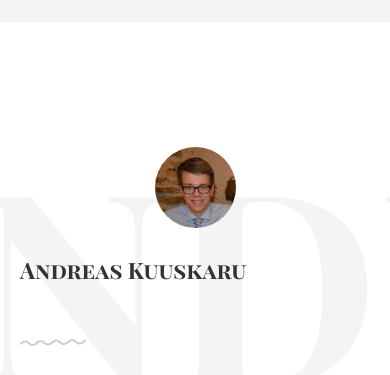
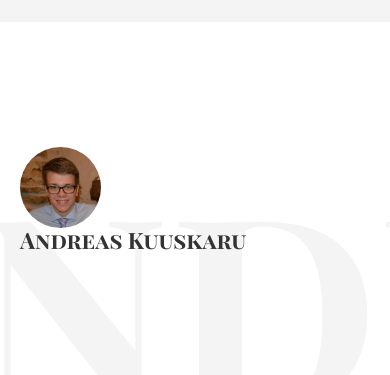
Before and after one commit to andrkuu/my-cv, a plain HTML site: page index.html in a window 390 px wide. Shown: the part 71-446 px from the top of the page. Drawn offline with Linux system fonts and the light colour scheme.

Commit message:
design changes

```diff
--- a/css/custom.css
+++ b/css/custom.css
@@ -32,7 +32,6 @@ a:hover {
 @media only screen and (max-width: 767px) {
   .intro img {
     display: block;
-    margin-left: auto;
     margin-right: auto; }
 
   footer {
@@ -86,10 +85,6 @@ a:hover {
   margin-bottom: 90px; }
 .section .container {
   position: relative; }
-  .section .container:after {
-    position: absolute;
-    content: url(../img/separator.png);
-    left: 20px; }
   .section .container h1 {
     text-transform: uppercase;
     margin-bottom: 30px;
--- a/index.html
+++ b/index.html
@@ -8,8 +8,8 @@
     <meta name="viewport" content="width=device-width, initial-scale=1" />
     <link rel="stylesheet" href="css/kube.min.css" />
     <link rel="stylesheet" href="css/font-awesome.min.css" />
-    <link rel="stylesheet" href="css/custom.min.css" />
-    <link rel="shortcut icon" href="img/favicon.png" />
+    <link rel="stylesheet" href="css/custom.css" />
+
 	<link href='https://fonts.googleapis.com/css?family=Playfair+Display+SC:700' rel='stylesheet' type='text/css'>
 	<link href='https://fonts.googleapis.com/css?family=Lato:400,700' rel='stylesheet' type='text/css'>
 	<style>
@@ -51,6 +51,7 @@
 				        <li><a href="#experiences">Töökogemus</a></li>
 				        <li><a href="#achievements">Haridus</a></li>
 				        <li><a href="#skills">Oskused</a></li>
+						<li><a href="http://andreas.kuuskaru.ee/blog/">Blogi</a></li>
 				    </ul>
 				</nav>
 			</header>
@@ -63,14 +64,15 @@
 
 			<div class="units-row units-split wrap">
 				<div class="unit-20">
-					<img src="img/ava.jpg" alt="Avatar">
+
+					<h2><img src="img/ava.jpg" alt="Avatar">
+						Andreas Kuuskaru
+					</h2>
 				</div>
 				<div class="unit-80">
 					<h1></h1>
 				</div>
-				<h2>
-					Andreas Kuuskaru
-				</h2>
+
 			</div>
 		</div>
 	</div>
```
